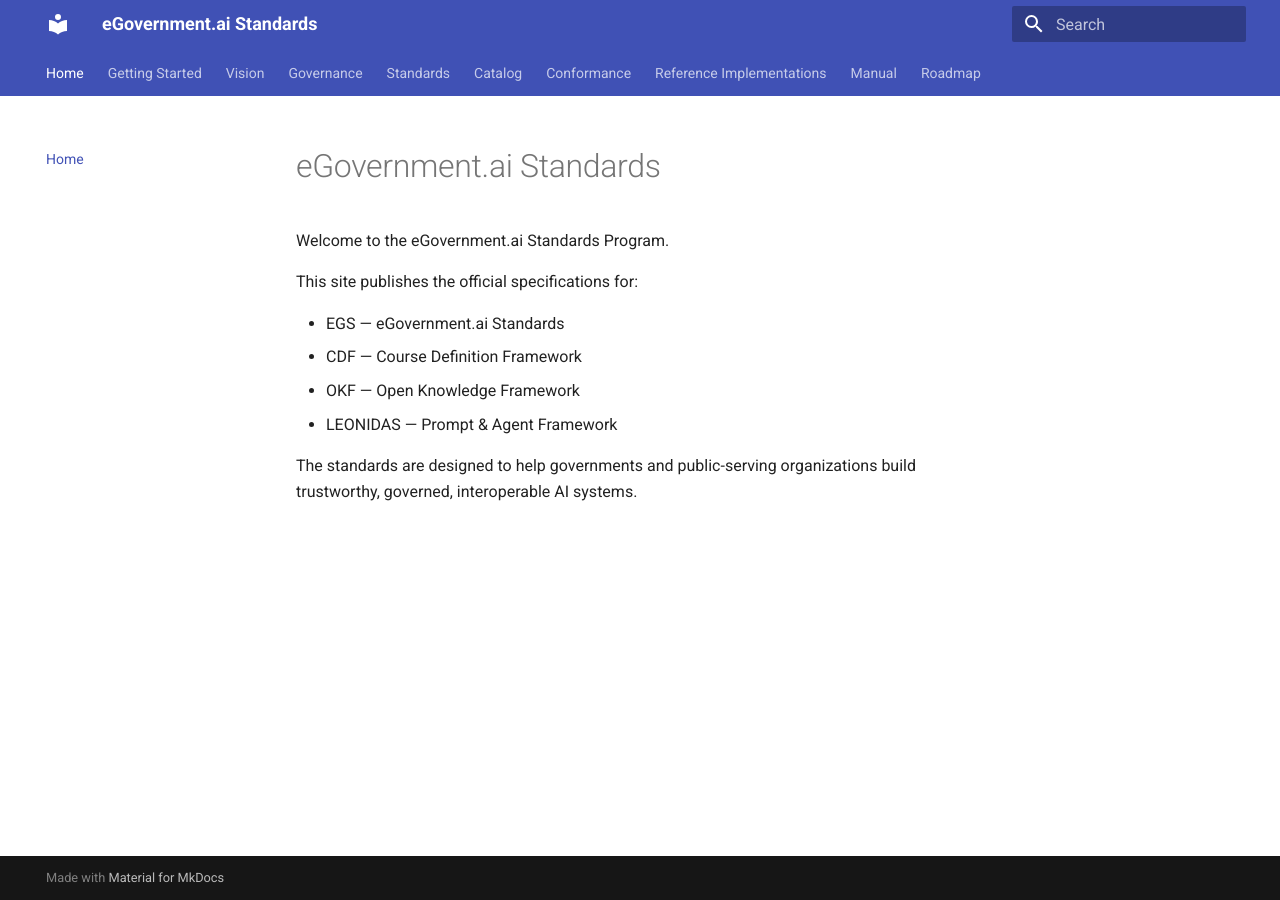
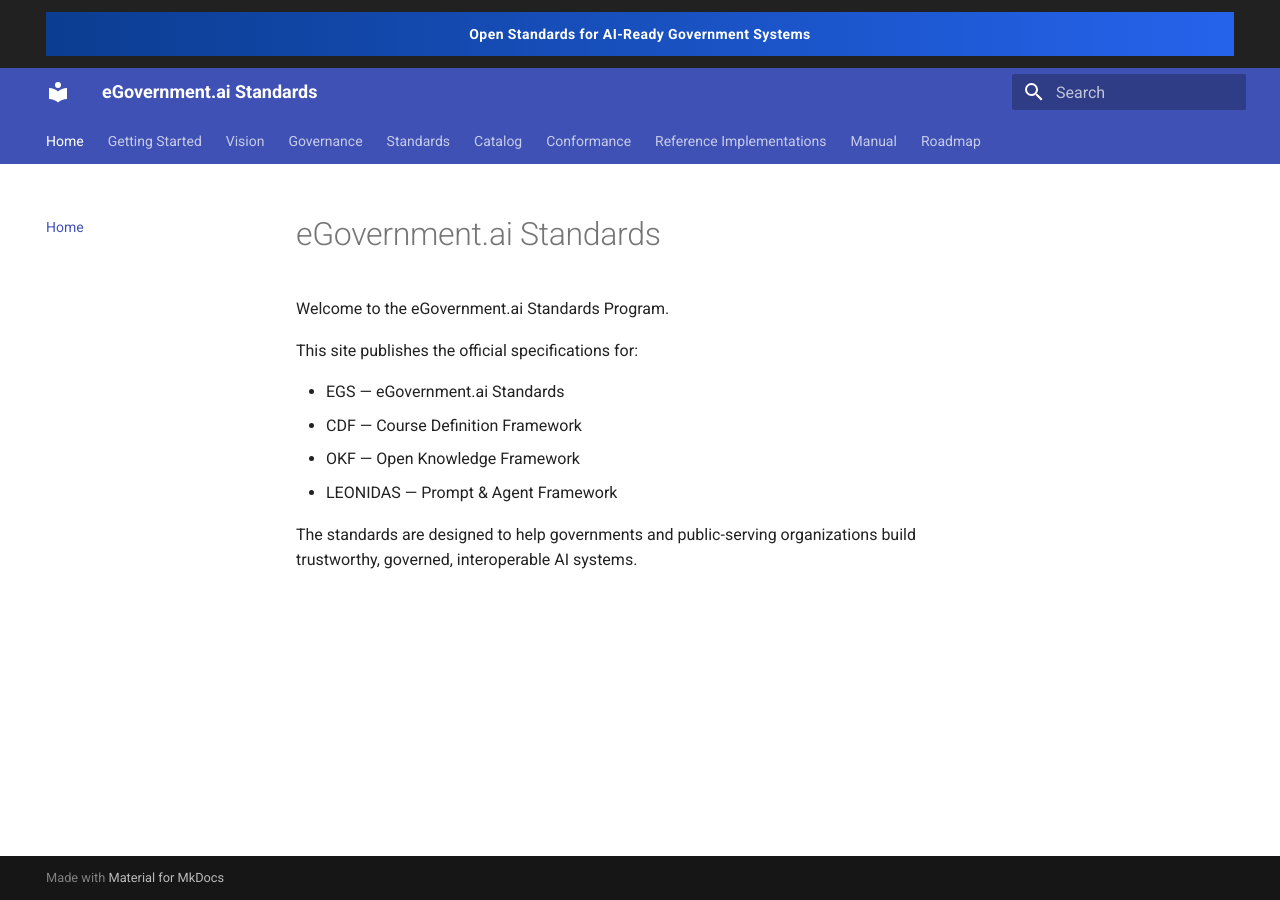
Before and after one commit to leonidas-esquire/egovernment-ai-standards, an MkDocs documentation site: the page built from docs/index.md, in a window 1280 px wide. Built offline with MkDocs 1.6.1 and Material for MkDocs 9.7.7, drawn with Linux system fonts in a browser that asks for light colours.

Commit message:
Create eGovernment.ai custom MkDocs theme

```diff
--- a/mkdocs.yml
+++ b/mkdocs.yml
@@ -3,6 +3,7 @@ site_description: Open standards for responsible AI, knowledge systems, and lear
 site_url: https://standards.egovernment.ai
 
 theme:
+  custom_dir: overrides
   name: material
   features:
     - navigation.instant
--- /dev/null
+++ b/overrides/assets/css/egov.css
@@ -0,0 +1,26 @@
+:root{
+
+--egov-primary:#0B3D91;
+--egov-secondary:#2563EB;
+--egov-accent:#06B6D4;
+
+--egov-radius:18px;
+
+}
+
+.egov-banner{
+
+text-align:center;
+padding:.55rem;
+
+background:linear-gradient(90deg,
+var(--egov-primary),
+var(--egov-secondary));
+
+color:white;
+
+font-weight:700;
+
+letter-spacing:.03em;
+
+}
--- /dev/null
+++ b/overrides/assets/js/egov.js
@@ -0,0 +1 @@
+console.log("eGovernment.ai Theme Loaded");
--- /dev/null
+++ b/overrides/main.html
@@ -0,0 +1,13 @@
+{% extends "base.html" %}
+
+{% block announce %}
+<div class="egov-banner">
+Open Standards for AI-Ready Government Systems
+</div>
+{% endblock %}
+
+{% block extrahead %}
+{{ super() }}
+<link rel="stylesheet" href="{{ 'assets/css/egov.css' | url }}">
+<script defer src="{{ 'assets/js/egov.js' | url }}"></script>
+{% endblock %}
```
